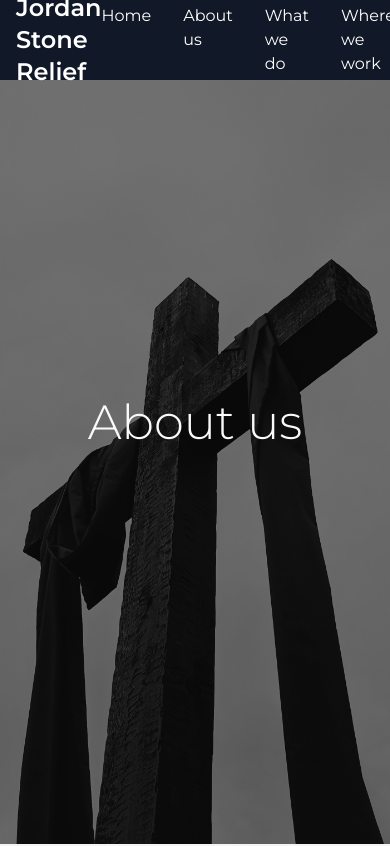
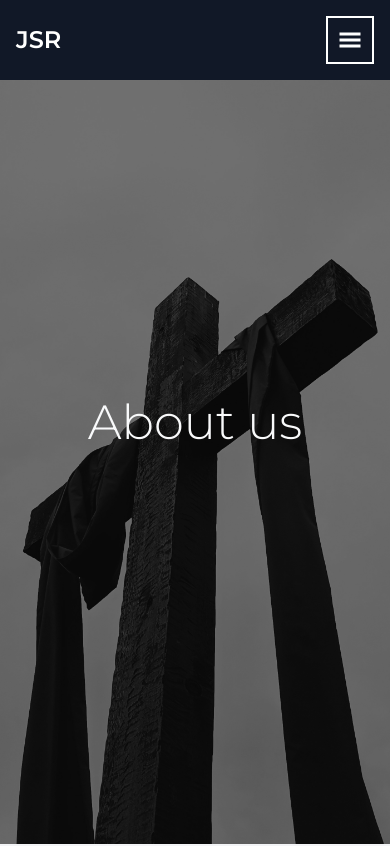
Before and after one commit to Tshobohwa/jordan-stones-relief, a React (Vite) app: page /about-us in a window 390 px wide. Shown: the top 846 px of the page. Built offline with nearby package versions, Linux system fonts and the light colour scheme.

Commit message:
Style for mobile version

```diff
--- a/src/components/Header.jsx
+++ b/src/components/Header.jsx
@@ -1,11 +1,60 @@
-import React from "react";
+import React, { useState } from "react";
+import { GiHamburgerMenu } from "react-icons/gi";
+import { IoIosClose } from "react-icons/io";
 import { Link } from "react-router-dom";
 
 const Header = () => {
+  const [isMenuOpened, setIsMenuOpened] = useState(false);
+  const toggleIsMenuOpened = () => {
+    setIsMenuOpened(!isMenuOpened);
+  };
   return (
-    <header className=" w-full flex justify-between px-4 h-[5rem] items-center bg-gray-900 text-white fixed top-0 z-50">
-      <h1 className=" text-2xl font-semibold">Jordan Stone Relief</h1>
-      <ul className=" flex gap-[2rem]">
+    <header className=" w-full flex px-4 py-[1rem] bg-gray-900 text-white fixed top-0 z-50 flex-col lg:flex-row lg:justify-between lg:items-center">
+      <h1 className=" text-2xl font-semibold hidden lg:inline-block">
+        Jordan Stone Relief
+      </h1>
+      <div className=" w-full flex justify-between items-center lg:hidden">
+        <h1 className=" text-2xl font-semibold lg:hidden">JSR</h1>
+        {isMenuOpened ? (
+          <button
+            className=" border-2 border-white h-[3rem] w-[3rem] text-white flex items-center justify-center lg:hidden"
+            onClick={toggleIsMenuOpened}
+          >
+            <IoIosClose size={64} />
+          </button>
+        ) : (
+          <button
+            className=" border-2 border-white h-[3rem] w-[3rem] text-white flex items-center justify-center lg:hidden"
+            onClick={toggleIsMenuOpened}
+          >
+            <GiHamburgerMenu size={24} />
+          </button>
+        )}
+      </div>
+      <div
+        className={` flex flex-col w-full gap-[1.5rem] items-left lg:hidden
+      ${!isMenuOpened && "hidden"}
+      `}
+      >
+        <ul className={` flex flex-col gap-[2rem] items-start`}>
+          <li>
+            <Link to={"/"}>Home</Link>
+          </li>
+          <li>
+            <Link to={"/about-us"}>About us</Link>
+          </li>
+          <li>
+            <Link to={"/what-we-do"}>What we do</Link>
+          </li>
+          <li>
+            <Link to={"/where-we-work"}>Where we work</Link>
+          </li>
+        </ul>
+        <button className=" h-[3rem] px-[1.5rem] rounded-md bg-red-400">
+          Donate now
+        </button>
+      </div>
+      <ul className="hidden lg:flex flex-col lg:flex-row gap-[2rem]">
         <li>
           <Link to={"/"}>Home</Link>
         </li>
@@ -19,7 +68,7 @@ const Header = () => {
           <Link to={"/where-we-work"}>Where we work</Link>
         </li>
       </ul>
-      <button className=" h-[3rem] px-[1.5rem] rounded-md bg-red-400">
+      <button className=" hidden lg:block h-[3rem] px-[1.5rem] rounded-md bg-red-400">
         Donate now
       </button>
     </header>
--- a/src/pages/Home.jsx
+++ b/src/pages/Home.jsx
@@ -19,10 +19,10 @@ const Home = () => {
           className=" h-[100vh] w-[100vw] object-cover object-center"
         />
         <div className=" absolute top-0 left-0 right-0 bottom-0 flex flex-col items-center justify-center bg-black/50">
-          <h1 className=" text-5xl font-light text-gray-50 text-monserat">
+          <h1 className=" text-[1.5rem] lg:text-5xl font-light text-gray-50 text-monserat">
             JORDAN STONES RELIEF
           </h1>
-          <h3 className=" text-gray-100 italic text-[2rem] font-extralight">
+          <h3 className=" text-gray-100 italic lg:text-[2rem] font-extralight">
             Humanity is our priority
           </h3>
         </div>
```
